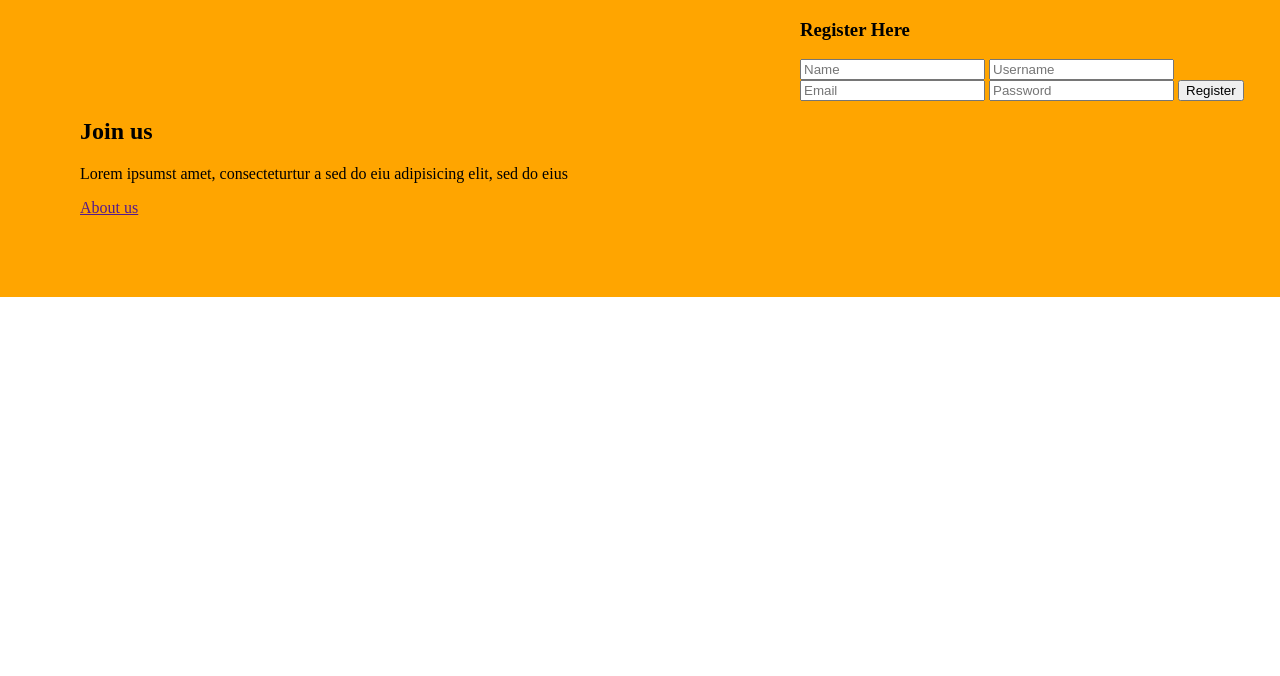
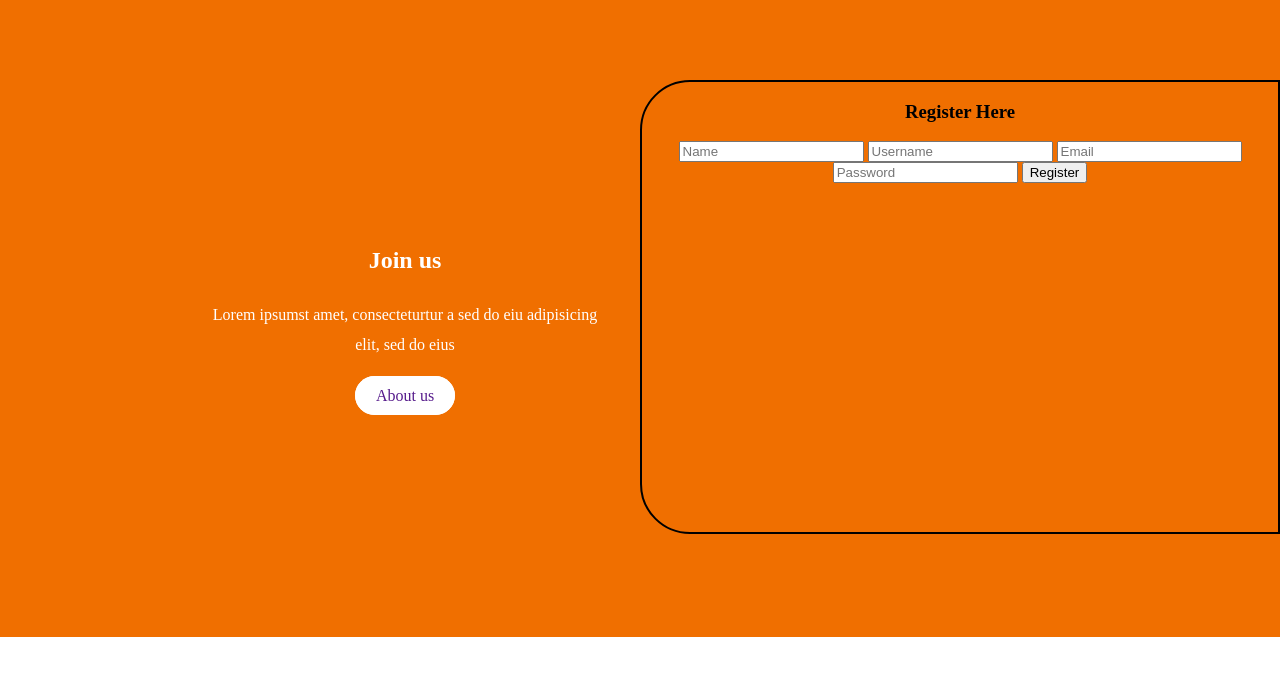
Before and after one commit to 1Rojan/responsive_layout2, a plain HTML site: page index.html in a window 1280 px wide. Drawn offline with Linux system fonts and the light colour scheme.

Commit message:
added some of css

```diff
--- a/style.css
+++ b/style.css
@@ -3,16 +3,48 @@ html,body{
 	top: 0;
 }
 
+
 .content{
-	background: orange;
+	background:#f06f00;
 	display: table;
+	box-sizing: border-box;
+	text-align: center;
+	height:637px;
 }
 
 .left{
+	box-sizing: border-box;
 	width: 50%;
 	float: left;
-	padding: 80px;
+	padding: 180px 30px 200px 200px;
+	color: white;
+	line-height: 40px;
+	/* display: flex;
+	flex-wrap: wrap; */
+}
+
+.left p{
+	line-height: 30px;
+}
+
+.left a{
+	text-decoration: none;
+	border: 1px solid white;
+	padding: 10px 20px;
+	border-radius: 50px 50px 50px 50px;
+	background:white;
 }
 .right{
 	overflow: auto;
+	padding:80px 0px;
 }
+
+
+
+.info{
+	border:2px solid black;
+	border-radius: 50px 0px 0px 50px;
+	height:450px;
+	/* position:absolute; */
+
+}
```
